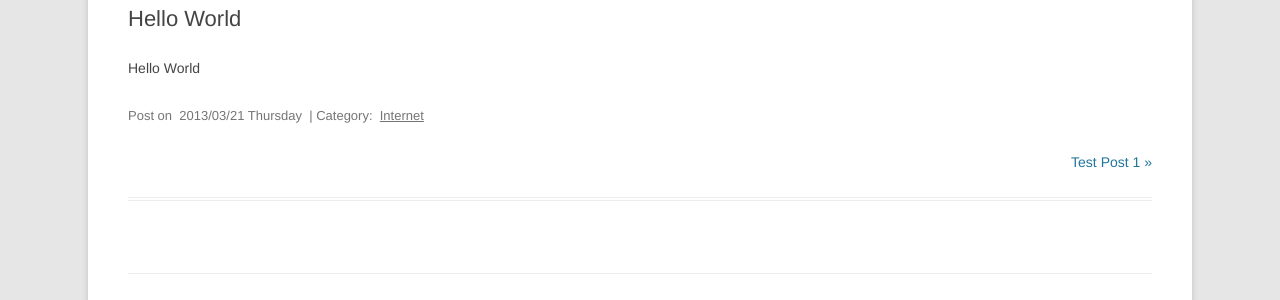
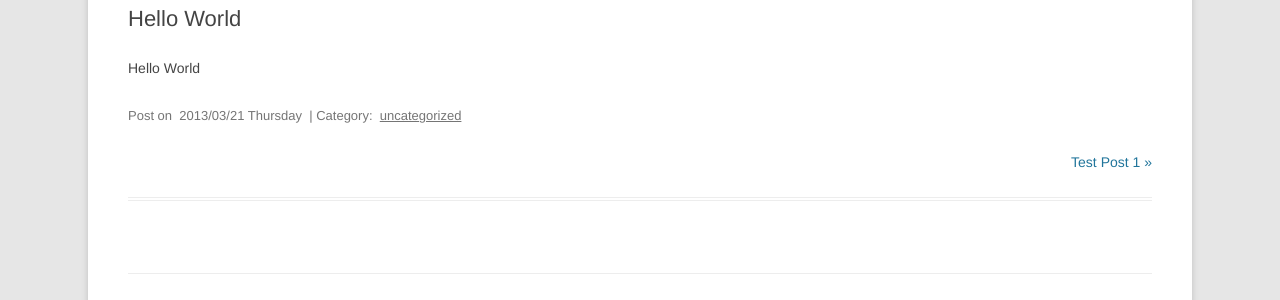
Before and after one commit to xuemengfei/jekyll.xmf.lu, a Jekyll site: the page built from _posts/2013-03-21-hello-world.md, in a window 1280 px wide. Shown: the part 239-539 px from the top of the page. Built offline with Jekyll 4.4.1, drawn with Linux system fonts in a browser that asks for light colours; Markdown is read by kramdown in place of the engine named in the settings.

Commit message:
fix category link in post page

```diff
--- a/_config.yml
+++ b/_config.yml
@@ -53,7 +53,7 @@ deploy:
 
 navigation:
 - text: Home
-  url: /index.html
+  url: /
 - text: Uncategorized
   url: /uncategorized/
 - text: Test
--- a/_layouts/post.html
+++ b/_layouts/post.html
@@ -1,6 +1,7 @@
 ---
 layout: default
 ---
+
 <article class="entry" id="{{ page.id }}">
   <header class="entry-header">
     <h2 class="entry-title">{{ page.title }}</h1>
@@ -14,7 +15,7 @@ layout: default
     Post on&nbsp;
     <time>{{ page.date | date: '%Y/%m/%d %A' }}</time>
     &nbsp;|&nbsp;Category:&nbsp;
-    <a href='#'>Internet</a>
+    <a href="/{{ page.category }}">{{ page.category }}</a>
   </footer>
 
   <nav class="entry-nav">
```
